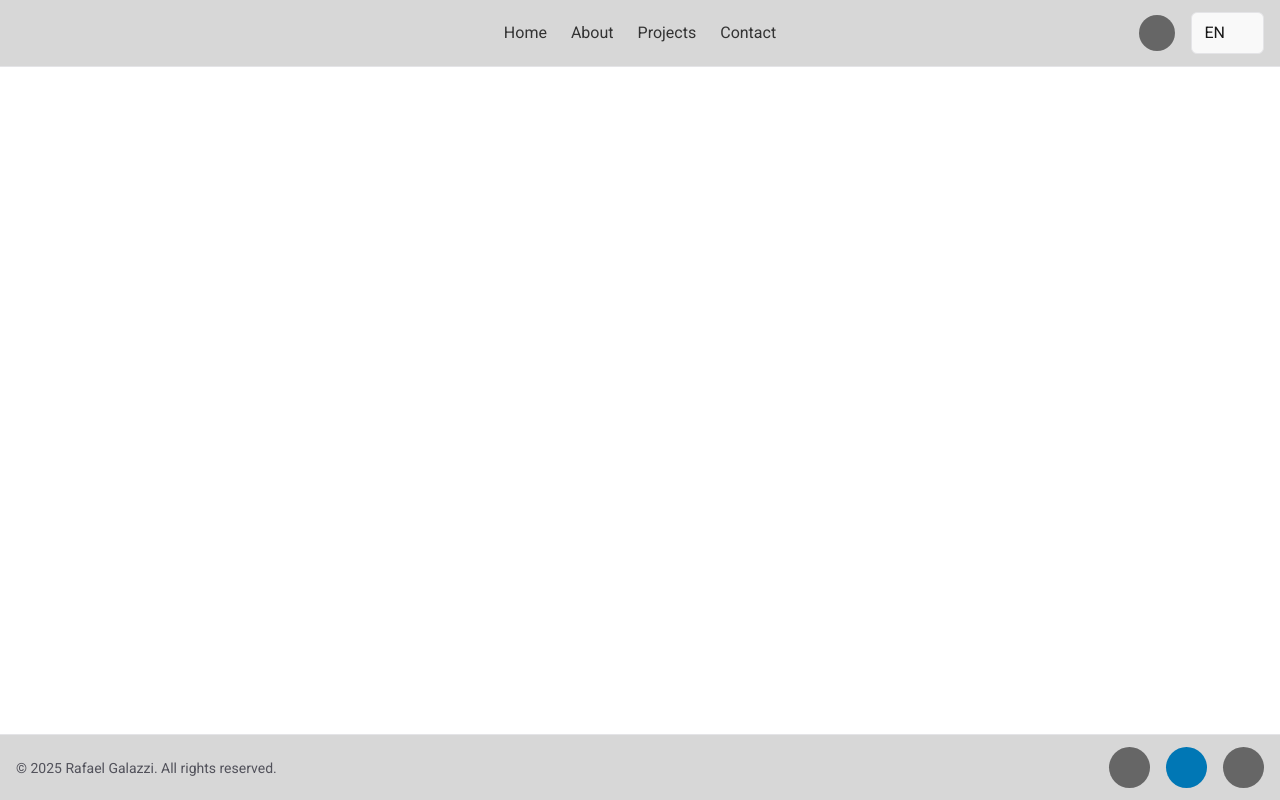
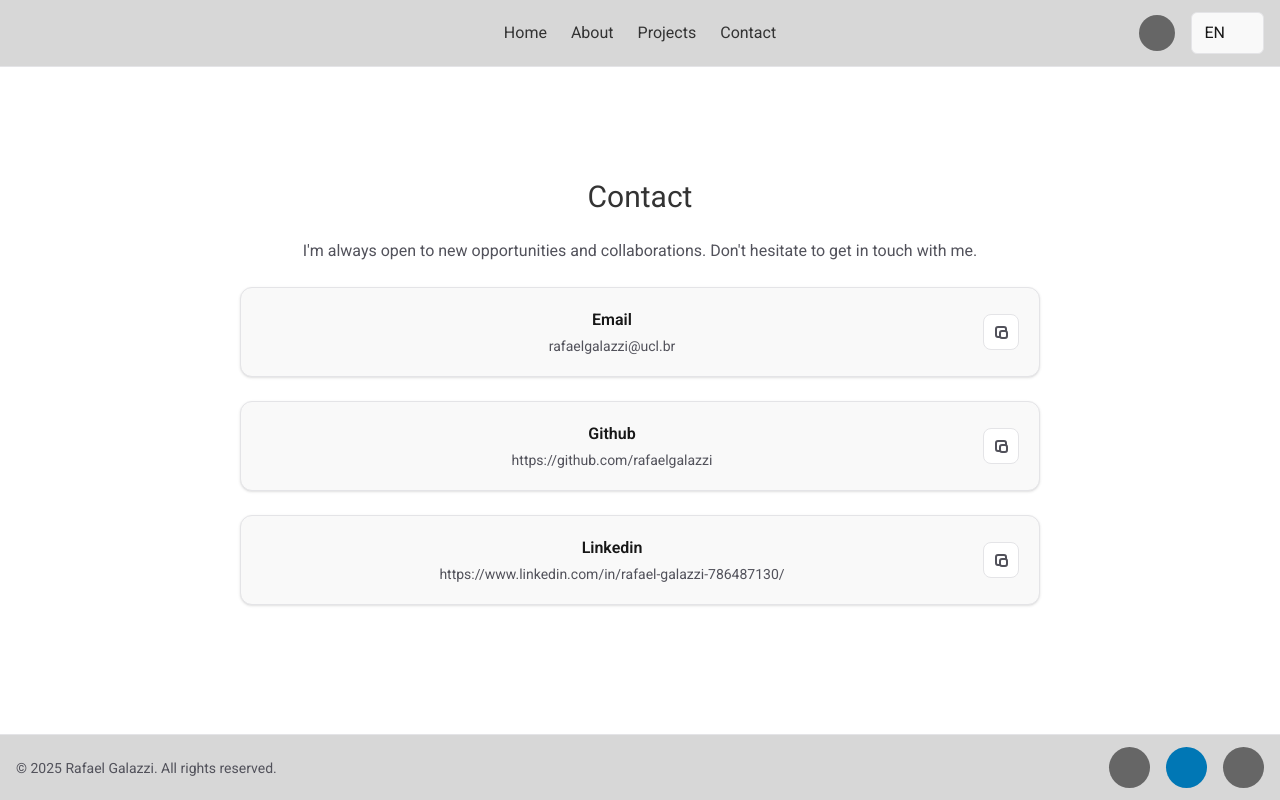
Before and after one commit to rafaelgalazzi/galazzi-portfolio, a Next.js app: page /contact in a window 1280 px wide. Built offline with nearby package versions, Linux system fonts and the light colour scheme; some icons are missing.

Commit message:
added contact and project screens

```diff
--- a/public/locales/en/translation.json
+++ b/public/locales/en/translation.json
@@ -63,7 +63,8 @@
         "description": "Non-relational data modeling and querying."
       },
       "course8": {
-        "title": "Computer Architecture Basics – Alura (2023) – 8h"
+        "title": "Computer Architecture Basics – Alura (2023) – 8h",
+        "description": "Introduction to computer architecture and its components."
       }
     },
     "languages": {
@@ -92,5 +93,10 @@
   },
   "projects": {
     "title": "Projects"
+  },
+  "contact": {
+    "title": "Contact",
+    "description": "I'm always open to new opportunities and collaborations. Don't hesitate to get in touch with me.",
+    "cta": "Send a message"
   }
 }
--- a/src/app/about/page.tsx
+++ b/src/app/about/page.tsx
@@ -3,6 +3,8 @@
 import BaseText from "@/components/text/BaseText";
 import { useTranslation } from 'react-i18next';
 import BaseSlider from "@/components/sliders/BaseSlider";
+import BaseItemCard from "@/components/cards/BaseItemCard";
+import GridLayout from "@/components/layouts/GridLayout";
 
 export default function About() {
   const { t } = useTranslation();
@@ -10,56 +12,108 @@ export default function About() {
   const start = new Date("2021-05-01").getFullYear();
   const timeSinceStart = now.getFullYear() - start;
 
+  const additionalCourses = [
+    {
+      title: t("about.additionalCourses.course1.title"),
+      description: t("about.additionalCourses.course1.description"),
+    },
+    {
+      title: t("about.additionalCourses.course2.title"),
+      description: t("about.additionalCourses.course2.description"),
+    },
+    {
+      title: t("about.additionalCourses.course3.title"),
+      description: t("about.additionalCourses.course3.description"),
+    },
+    {
+      title: t("about.additionalCourses.course4.title"),
+      description: t("about.additionalCourses.course4.description"),
+    },
+    {
+      title: t("about.additionalCourses.course5.title"),
+      description: t("about.additionalCourses.course5.description"),
+    },
+    {
+      title: t("about.additionalCourses.course6.title"),
+      description: t("about.additionalCourses.course6.description"),
+    },
+    {
+      title: t("about.additionalCourses.course7.title"),
+      description: t("about.additionalCourses.course7.description"),
+    },
+    {
+      title: t("about.additionalCourses.course8.title"),
+      description: t("about.additionalCourses.course8.description"),
+    },
+  ];
+
+  const certifications = [
+    {
+      title: t("about.certifications.course1"),
+    },
+    {
+      title: t("about.certifications.course2"),
+    },
+    {
+      title: t("about.certifications.course3"),
+    },
+  ];
+
   const slides = [
     <>
-      <BaseText fontSize="xxxl" justify="center" color="text-white">{t("about.title")}</BaseText>
-      <BaseText className="mt-6" fontSize="md" justify="left" color="muted">{t("about.description", { timeSinceStart })}</BaseText>
+      <BaseText fontSize="xxxl" justify="center" color="text-white" className="mb-6">
+        {t("about.title")}
+      </BaseText>
+      <BaseText fontSize="md" justify="center" color="muted" className="max-w-2xl mx-auto">
+        {t("about.description", { timeSinceStart })}
+      </BaseText>
     </>,
 
     <>
-      <BaseText fontSize="xxxl" justify="center" color="text-white">{t("about.education.title")}</BaseText>
-      <BaseText className="mt-6" fontSize="md" justify="left" color="muted">{t("about.education.description")}</BaseText>
-      <BaseText fontSize="sm" justify="left" color="muted">{t("about.education.comment")}</BaseText>
+      <BaseText fontSize="xxxl" justify="center" color="text-white" className="mb-6">
+        {t("about.education.title")}
+      </BaseText>
+      <BaseText fontSize="md" justify="center" color="muted" className="max-w-2xl mx-auto mb-3">
+        {t("about.education.description")}
+      </BaseText>
+      <BaseText fontSize="sm" justify="center" color="muted" className="max-w-2xl mx-auto">
+        {t("about.education.comment")}
+      </BaseText>
     </>,
+
     <>
-      <BaseText fontSize="xxxl" justify="center" color="text-white">{t("about.certifications.title")}</BaseText>
-      <BaseText className="mt-6" fontSize="md" justify="left" color="muted">{t("about.certifications.course1")}</BaseText>
-      <BaseText className="mt-2" fontSize="md" justify="left" color="muted">{t("about.certifications.course2")}</BaseText>
-      <BaseText className="mt-2" fontSize="md" justify="left" color="muted">{t("about.certifications.course3")}</BaseText>
+      <BaseText fontSize="xxxl" justify="center" color="text-white" className="mb-8">
+        {t("about.certifications.title")}
+      </BaseText>
+      <div className="flex flex-col gap-4 max-w-2xl mx-auto">
+        {certifications.map((cert, idx) => (
+          <BaseItemCard key={idx}>
+            <BaseText fontSize="md" color="text-white" className="font-semibold">
+              {cert.title}
+            </BaseText>
+          </BaseItemCard>
+        ))}
+      </div>
     </>,
+
     <>
-      <BaseText fontSize="xxxl" justify="center" color="text-white">{t("about.additionalCourses.title")}</BaseText>
+      <BaseText fontSize="xxxl" justify="center" color="text-white" className="mb-8">
+        {t("about.additionalCourses.title")}
+      </BaseText>
+      <GridLayout>
+        {additionalCourses.map((course, idx) => (
+          <BaseItemCard key={idx}>
+            <BaseText fontSize="md" color="text-white" className="font-semibold mb-1">
+              {course.title}
+            </BaseText>
+            <BaseText fontSize="sm" color="muted">
+              {course.description}
+            </BaseText>
+          </BaseItemCard>
+        ))}
+      </GridLayout>
+    </>
+  ];
 
-      <BaseText className="mt-6" fontSize="md" justify="left" color="text-white">{t("about.additionalCourses.course1.title")}</BaseText>
-      <BaseText fontSize="sm" justify="left" color="muted">{t("about.additionalCourses.course1.description")}</BaseText>
-
-      <BaseText className="mt-6" fontSize="md" justify="left" color="text-white">{t("about.additionalCourses.course2.title")}</BaseText>
-      <BaseText fontSize="sm" justify="left" color="muted">{t("about.additionalCourses.course2.description")}</BaseText>
-
-      <BaseText className="mt-6" fontSize="md" justify="left" color="text-white">{t("about.additionalCourses.course3.title")}</BaseText>
-      <BaseText fontSize="sm" justify="left" color="muted">{t("about.additionalCourses.course3.description")}</BaseText>
-
-      <BaseText className="mt-6" fontSize="md" justify="left" color="text-white">{t("about.additionalCourses.course4.title")}</BaseText>
-      <BaseText fontSize="sm" justify="left" color="muted">{t("about.additionalCourses.course4.description")}</BaseText>
-
-      <BaseText className="mt-6" fontSize="md" justify="left" color="text-white">{t("about.additionalCourses.course5.title")}</BaseText>
-      <BaseText fontSize="sm" justify="left" color="muted">{t("about.additionalCourses.course5.description")}</BaseText>
-
-      <BaseText className="mt-6" fontSize="md" justify="left" color="text-white">{t("about.additionalCourses.course6.title")}</BaseText>
-      <BaseText fontSize="sm" justify="left" color="muted">{t("about.additionalCourses.course6.description")}</BaseText>
-
-      <BaseText className="mt-6" fontSize="md" justify="left" color="text-white">{t("about.additionalCourses.course7.title")}</BaseText>
-      <BaseText fontSize="sm" justify="left" color="muted">{t("about.additionalCourses.course7.description")}</BaseText>
-
-      <BaseText className="mt-6" fontSize="md" justify="left" color="text-white">{t("about.additionalCourses.course8.title")}</BaseText>
-      <BaseText fontSize="sm" justify="left" color="muted">{t("about.additionalCourses.course8.description")}</BaseText>
-    </>
-  ]
-
-
-  return (
-    <>
-      <BaseSlider slides={slides} />
-    </>
-  );
+  return <BaseSlider slides={slides} />;
 }
--- a/src/app/contact/page.tsx
+++ b/src/app/contact/page.tsx
@@ -1,7 +1,45 @@
+'use client';
+
+import BaseContactCard from "@/components/cards/BaseContactCard";
+import BaseText from "@/components/text/BaseText";
+import { motion } from "framer-motion";
+import { useTranslation } from "react-i18next";
+
 export default function Contact() {
+  const { t } = useTranslation();
   return (
     <>
-      <h1></h1>
+      <motion.section
+        initial={{ opacity: 0, y: 50 }}
+        animate={{ opacity: 1, y: 0 }}
+        transition={{ duration: 0.7 }}
+        className="text-center px-4 sm:py-16 text-foreground"
+      >
+        <BaseText fontSize="xxxl" justify="center" color="text-white" className="mb-6">
+          {t("contact.title")}
+        </BaseText>
+        <BaseText className="mt-6" fontSize="md" justify="center" color="muted">
+          {t("contact.description")}
+        </BaseText>
+        <BaseContactCard
+          className="mt-6"
+          label="Email"
+          link="rafaelgalazzi@ucl.br"
+        >
+        </BaseContactCard>
+        <BaseContactCard
+          className="mt-6"
+          label="Github"
+          link="https://github.com/rafaelgalazzi"
+        >
+        </BaseContactCard>
+        <BaseContactCard
+          className="mt-6"
+          label="Linkedin"
+          link="https://www.linkedin.com/in/rafael-galazzi-786487130/"
+        >
+        </BaseContactCard>
+      </motion.section>
     </>
   );
 }
--- a/src/app/layout.tsx
+++ b/src/app/layout.tsx
@@ -16,7 +16,7 @@ export default function RootLayout({ children }: { children: React.ReactNode })
     <html lang="pt" suppressHydrationWarning>
       <body className="scroll-smooth h-full w-full bg-background text-foreground overflow-x-hidden">
         <I18nProvider>
-                <div className="flex flex-col min-h-screen w-full">
+          <div className="flex flex-col min-h-screen w-full" style={{ position: 'relative', zIndex: 1 }}>
             <Navbar />
             <main className="flex-grow w-full max-w-4xl mx-auto px-4 sm:px-6 lg:px-8 py-12">
               {children}
--- a/src/components/HeroSection.tsx
+++ b/src/components/HeroSection.tsx
@@ -12,7 +12,7 @@ export default function HeroSection() {
       initial={{ opacity: 0, y: 50 }}
       animate={{ opacity: 1, y: 0 }}
       transition={{ duration: 0.7 }}
-      className="text-center px-4 py-16 sm:py-24 bg-background text-foreground"
+      className="text-center px-4 py-16 sm:py-16 text-foreground"
     >
       <BaseText fontSize="xxxl" justify="center" color="text-white">
         {t("hero.title")}
--- /dev/null
+++ b/src/components/cards/BaseContactCard.tsx
@@ -0,0 +1,70 @@
+import { useState } from "react";
+
+interface BaseContactCardProps {
+  link: string;
+  label?: string;
+  className?: string;
+  children?: React.ReactNode;
+}
+
+export default function BaseContactCard({
+  link,
+  label,
+  className = "",
+  children,
+}: BaseContactCardProps) {
+  const [copied, setCopied] = useState(false);
+
+  async function handleCopy() {
+    try {
+      await navigator.clipboard.writeText(link);
+      setCopied(true);
+      setTimeout(() => setCopied(false), 1200);
+    } catch {}
+  }
+
+  return (
+    <div
+      className={`
+        rounded-xl bg-dropdown p-5 shadow hover:shadow-lg border border-border border-opacity-20
+        hover:opacity-80 transition-opacity duration-200
+        flex items-center gap-3 cursor-pointer select-none ${className}
+      `}
+      onClick={handleCopy}
+      title="Copiar link"
+      role="button"
+      tabIndex={0}
+      onKeyDown={e => (e.key === 'Enter' || e.key === ' ') && handleCopy()}
+      style={{ userSelect: "none" }}
+    >
+      <div className="flex-1 min-w-0">
+        {label && (
+          <div className="font-semibold text-[var(--white)] mb-1 truncate">{label}</div>
+        )}
+        <div className="text-sm text-[var(--muted)] select-all hidden md:block">{link}</div>
+        {children}
+      </div>
+      <span
+        className={`
+          ml-2 flex items-center justify-center w-9 h-9 rounded-lg border border-[var(--border)]
+          bg-[var(--background)] group-hover:bg-[var(--dropdown-hover)] transition
+          pointer-events-none
+        `}
+        // pointer-events-none garante que o clique sempre vai para o card
+      >
+        {copied ? (
+          // Ícone de check
+          <svg width="20" height="20" fill="none" stroke="var(--accent)" strokeWidth="2" strokeLinecap="round" strokeLinejoin="round">
+            <polyline points="4 11 8 15 16 6" />
+          </svg>
+        ) : (
+          // Ícone de copiar arquivo (apenas borda)
+          <svg width="20" height="20" fill="none" stroke="var(--muted)" strokeWidth="2" strokeLinecap="round" strokeLinejoin="round">
+            <rect x="9" y="9" width="7" height="7" rx="2" />
+            <path d="M15 9V7A2 2 0 0 0 13 5H7A2 2 0 0 0 5 7v6a2 2 0 0 0 2 2h2" />
+          </svg>
+        )}
+      </span>
+    </div>
+  );
+}
--- /dev/null
+++ b/src/components/cards/BaseItemCard.tsx
@@ -0,0 +1,13 @@
+interface BaseItemCardProps {
+    children: React.ReactNode
+    className?: string
+}
+
+
+export default function BaseItemCard({ children, className = '' }: BaseItemCardProps) {
+    return (
+        <div className={`rounded-xl bg-dropdown p-5 shadow hover:shadow-lg border-border border border-opacity-20 hover:opacity-80 transition-colors duration-300 ${className}`}>
+            {children}
+        </div>
+    );
+}
--- /dev/null
+++ b/src/components/layouts/GridLayout.tsx
@@ -0,0 +1,8 @@
+
+export default function GridLayout({ children }: { children: React.ReactNode }) {
+    return (
+        <div className="grid grid-cols-1 md:grid-cols-2 gap-6 max-w-3xl mx-auto">
+            {children}
+        </div>
+    );
+}
--- a/src/components/sliders/BaseSlider.tsx
+++ b/src/components/sliders/BaseSlider.tsx
@@ -35,14 +35,13 @@ export default function BaseSlider({ slides, autoPlay = false, interval = 5000 }
     }, [autoPlay, interval, slides.length]);
 
     return (
-
         <>
             { slides.length &&
                 <motion.section
                     initial={{ opacity: 0, y: 0, x: -50 }}
                     animate={{ opacity: 1, y: 0, x: 0 }}
                     transition={{ duration: 0.5 }}
-                    className="relative text-center px-4 py-16 sm:py-24 text-foreground"
+                    className="relative text-center px-4 sm:py-16 text-foreground"
                 >
                     <AnimatePresence mode="wait">
                         <motion.div
@@ -50,7 +49,7 @@ export default function BaseSlider({ slides, autoPlay = false, interval = 5000 }
                             initial={{ opacity: 0, x: 50 }}
                             animate={{ opacity: 1, x: 0 }}
                             exit={{ opacity: 0, x: -50 }}
-                            transition={{ duration: 0.7 }}
+                            transition={{ duration: 0.5 }}
                             className="max-w-3xl mx-auto min-h-[300px]"
                         >
                             {slides[currentSlide]}
@@ -64,6 +63,5 @@ export default function BaseSlider({ slides, autoPlay = false, interval = 5000 }
                 </motion.section>
             }
         </>
-
     );
 }
```
Also changed, not shown: public/locales/pt/translation.json (+8 -2 lines), src/app/projects/page.tsx (+51 -16 lines), 1 other file (tests, documents, lock files or other folders). Lines whose indentation alone changed are shown as unchanged.
